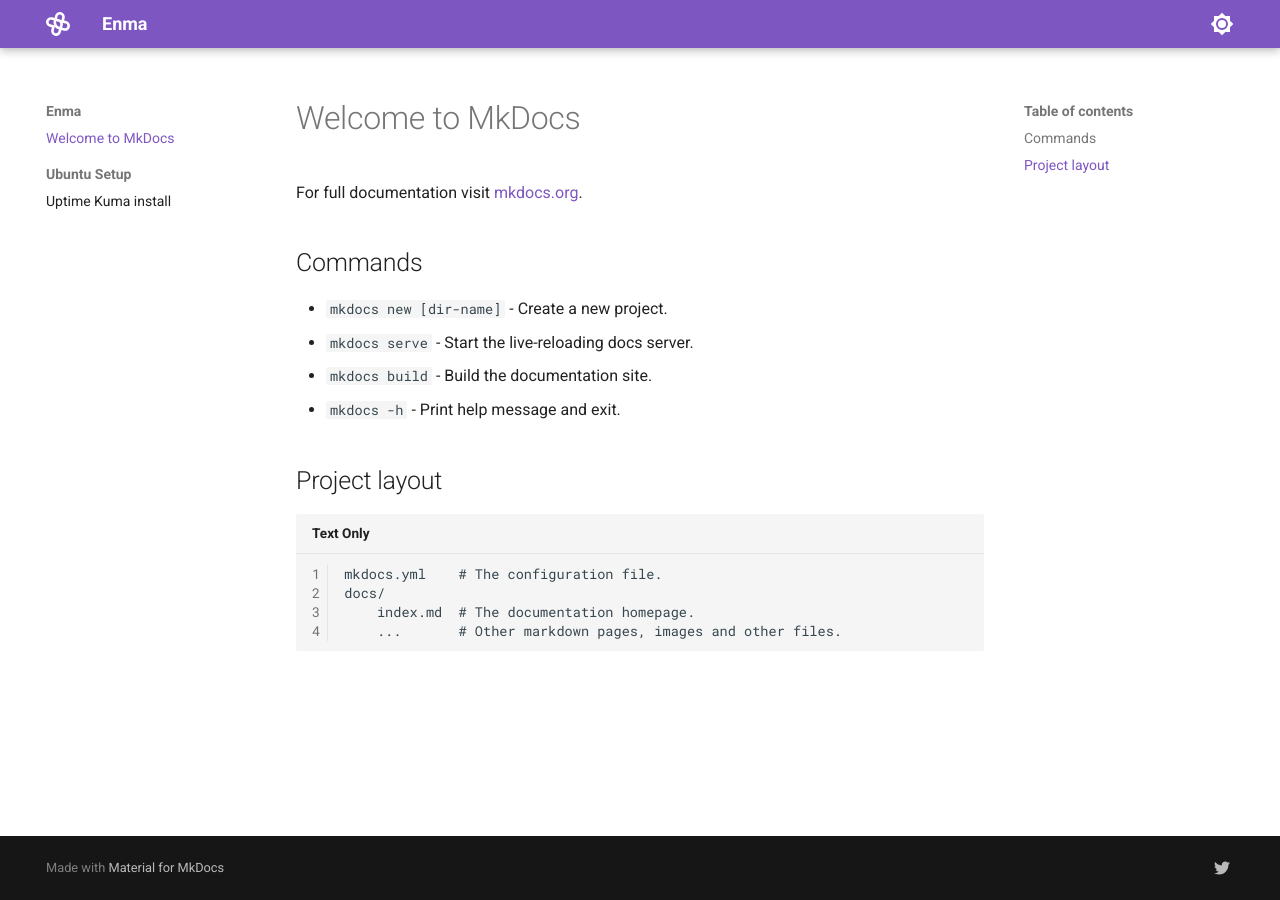
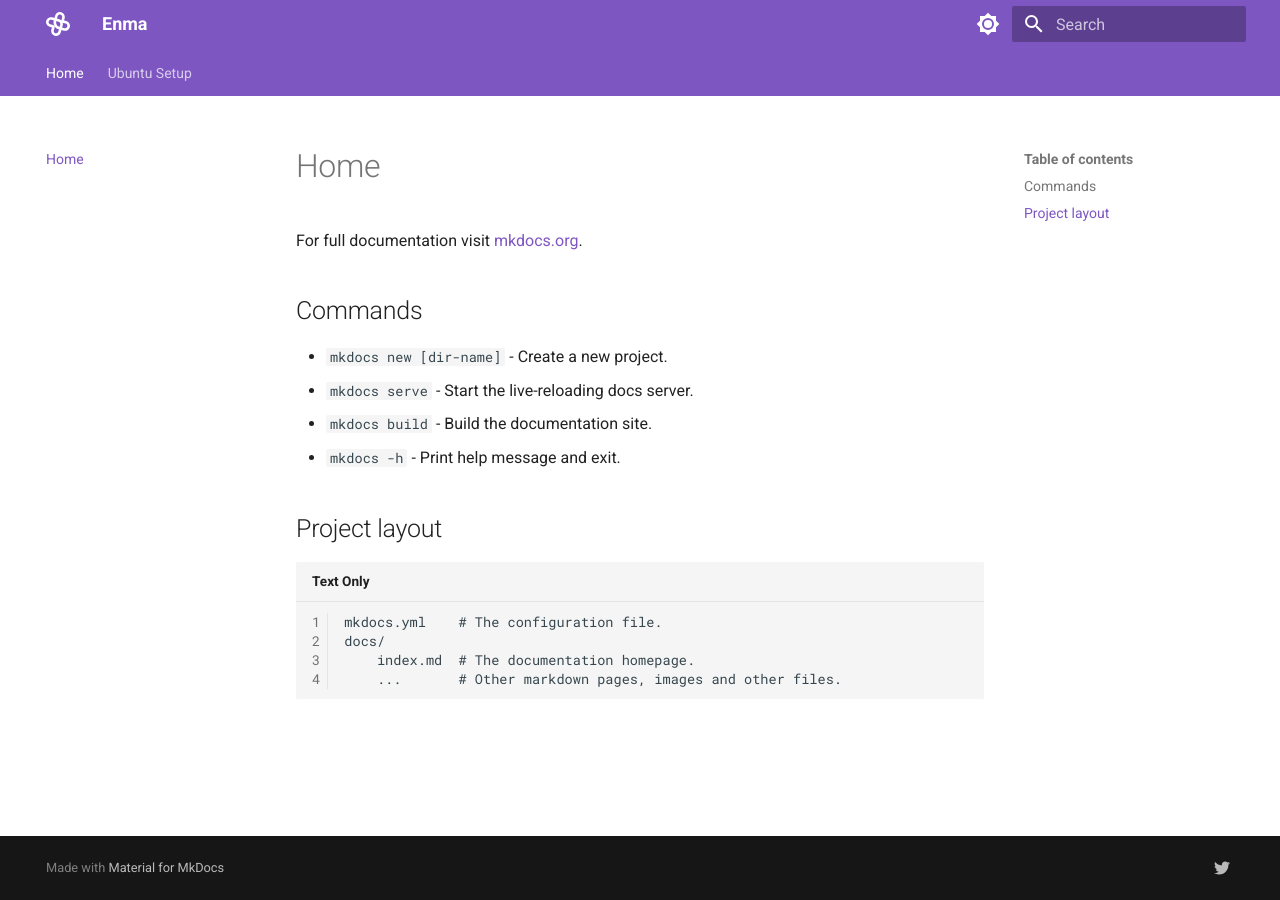
Before and after one commit to prashantdwivedi/enma, an MkDocs documentation site: the page built from docs/index.md, in a window 1280 px wide. Built offline with MkDocs 1.6.1 and Material for MkDocs 9.7.7, drawn with Linux system fonts in a browser that asks for light colours.

Commit message:
update file name
update file name and few change addon

```diff
--- a/docs/index.md
+++ b/docs/index.md
@@ -1,4 +1,5 @@
-# Welcome to MkDocs
+
+# Home
 
 For full documentation visit [mkdocs.org](https://www.mkdocs.org).
 
--- a/docs/stylesheets/extra.css
+++ b/docs/stylesheets/extra.css
@@ -7,7 +7,7 @@
   // ----------------------------------------------------------------------------
 
   // Allow to explicitly use color schemes in nested content
-  [data-md-color-scheme="deep purple"] {
+  [data-md-color-scheme="default"] {
     @extend %root;
   }
 
--- a/mkdocs.yml
+++ b/mkdocs.yml
@@ -6,6 +6,9 @@
   favicon: assets/enma-logo.svg
   homepage: https://enma.dev
   features:
+    - navigation.indexes
+    - navigation.tabs
+    - navigation.instant
     - navigation.sections
     - navigation.top
     - content.code.annotate
@@ -66,8 +69,11 @@
   - md_in_html
 plugins:
   - glightbox
+  - search
 #footer
 extra:
   social:
     - icon: fontawesome/brands/twitter
       link: https://twitter.com/squidfunk
+
+edit_uri: edit/master/docs/
```
Also changed, not shown: docs/Ubuntu-Setup/Uptime-kuma-setup.md (renamed from docs/Ubuntu Setup/Uptime kuma Setup.md, +4 -0 lines).
